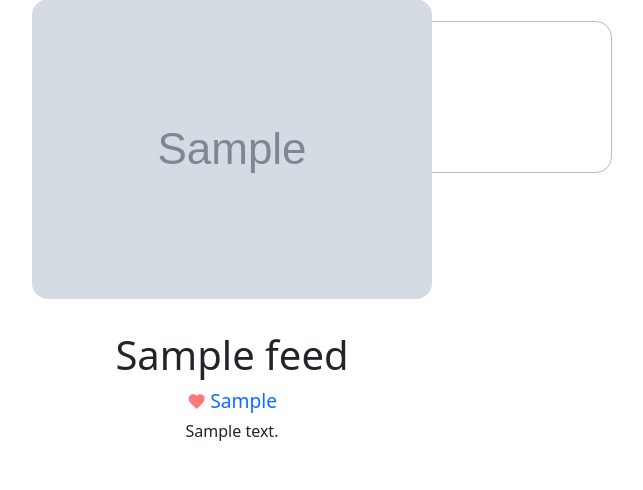
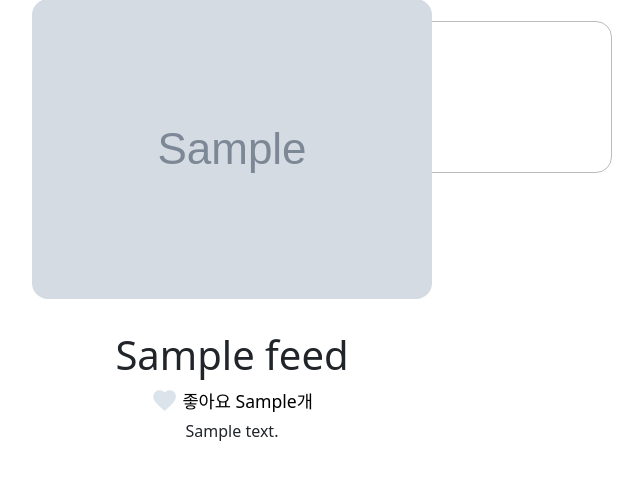
Before and after one commit to kimkt0808/Django_SNS_PJ, a Django app: template feedapp/templates/feedapp/detail.html in a window 1280 px wide. Shown: the part 161-651 px from the top of the page, without its empty margins (318-961 px from the left). Run offline with Django 3.2, Linux system fonts and the light colour scheme; the template is opened without the code that fills it: most values are stand-ins (such as "Sample title", 1, 10 or a date in 2020); grey boxes marked "Sample" are stand-in pictures; some libraries are stand-ins or nearby versions.

Commit message:
7_좋아요를 눌렀을 때 하트 색깔이 바뀌도록 변경

```diff
--- a/feedapp/templates/feedapp/detail.html
+++ b/feedapp/templates/feedapp/detail.html
@@ -32,6 +32,10 @@
     .dropdown:hover .dropdown-content {
         display: block;
     }
+    a { color: black; }
+    a:visited { color: black; }
+    a:hover { color: black; }
+    a:active { color: black; }
 </style>
 
 <link href="https://fonts.googleapis.com/css2?family=Material+Icons" rel="stylesheet">
@@ -50,14 +54,22 @@
             {{ my_feed.title }}
         </h1>
         <div style="height: 2rem;">
-            <a href="{% url 'likeapp:like' pk=my_feed.pk %}" style="text-decoration: none">
-                <i style="vertical-align: middle; font-size: 1.2rem; color: #f77;" class="material-icons">
+            {% if Likes %}
+            <a href="{% url 'likeapp:like' pk=my_feed.pk %}" style="text-decoration: none" visited="color: black;">
+                <i style="vertical-align: middle; font-size: 1.7rem; color: #CD5C5C;" class="material-icons">
                    favorite
                 </i>
             </a>
+            {% else %}
+            <a href="{% url 'likeapp:like' pk=my_feed.pk %}" style="text-decoration: none">
+                <i style="vertical-align: middle; font-size: 1.7rem; color: #DBE4EB;" class="material-icons">
+                   favorite
+                </i>
+            </a>
+            {% endif %}
             <a href="{% url 'feedapp:like_list' pk=my_feed.pk %}" style="text-decoration: none">
-                <span style="vertical-align: middle; font-size: 1.2rem;">
-                   {{ my_feed.like_cnt }}
+                <span style="vertical-align: middle; font-size: 1.1rem;">
+                   좋아요 {{ my_feed.like_cnt }}개
                 </span>
             </a>
         </div>
```
Also changed, not shown: feedapp/views.py (+9 -0 lines).
